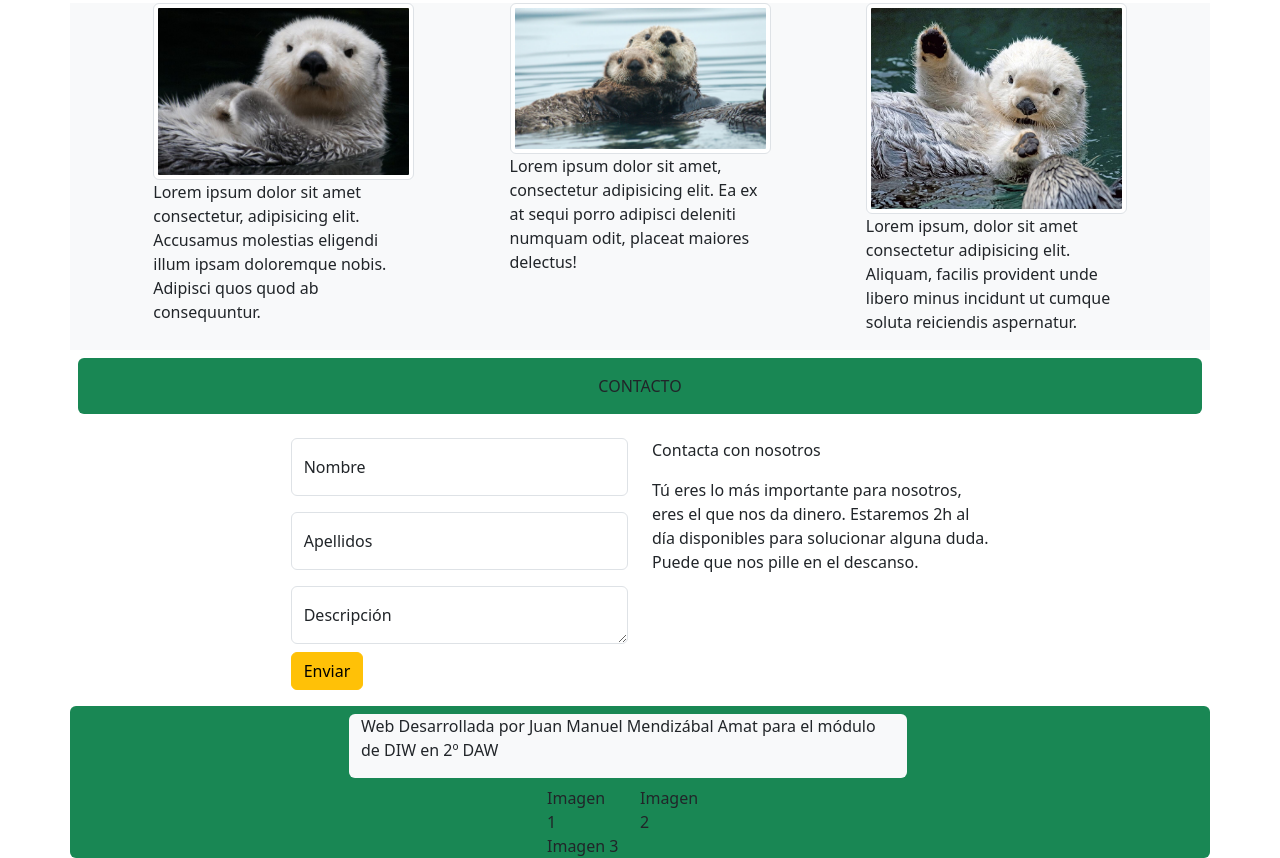
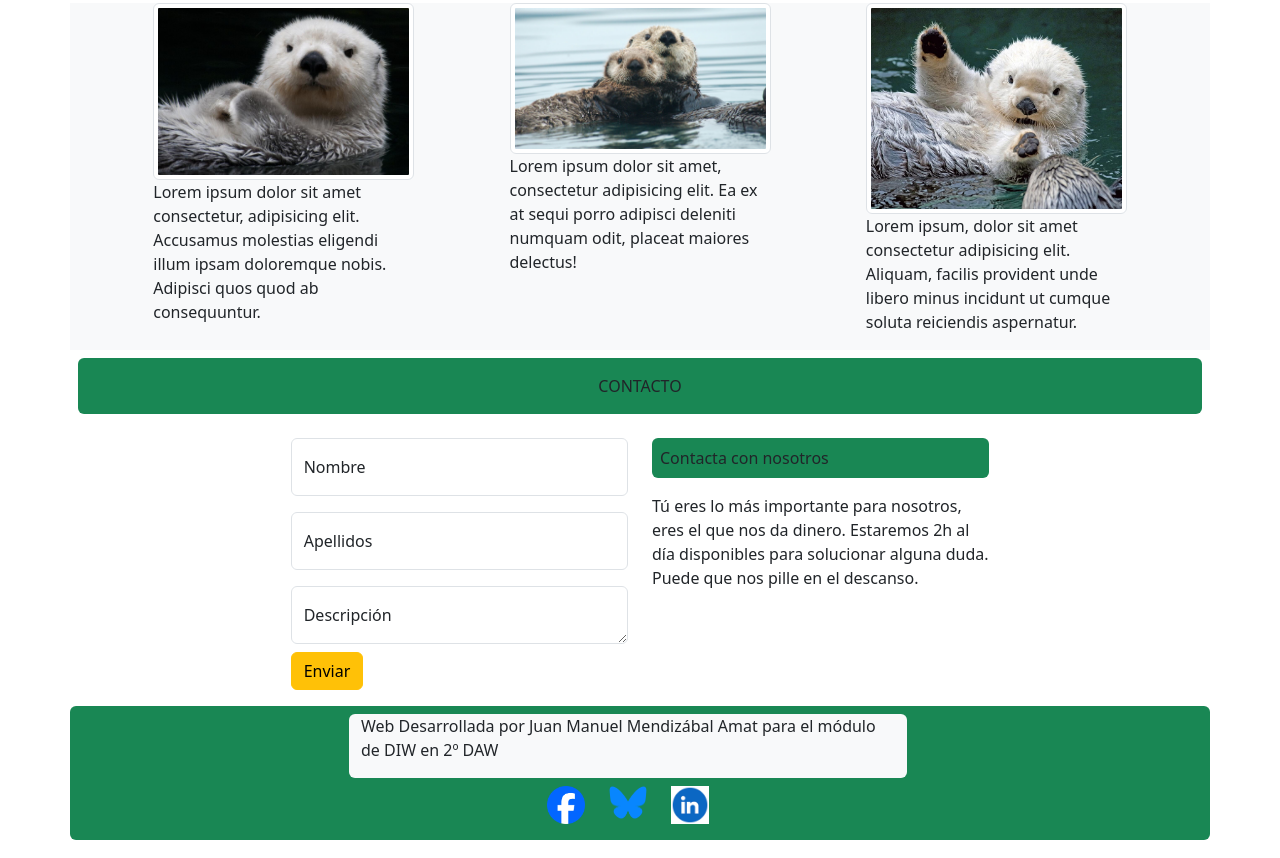
Before and after one commit to JMMendi/Practicas-Bootstrap, a plain HTML site: page proyectoBootstrapCompleto01/index.html in a window 1280 px wide. Shown: the part 795-1653 px from the top of the page. Drawn offline with nearby package versions, Linux system fonts and the light colour scheme.

Commit message:
Terminada la práctica de maquetación

```diff
--- a/proyectoBootstrapCompleto01/index.html
+++ b/proyectoBootstrapCompleto01/index.html
@@ -73,9 +73,9 @@
             <!-- El video + 4 imágenes -->
             <section class="row">
                 <article class="col-md-6">
-                    <figure>
-                        <img class="img-fluid img-thumbnail" src="media/hug-kiss.gif" alt="">
-                    </figure>
+                    <div class="embed-responsive-4by3 mt-5">
+                        <iframe width="560" height="315" class="embed-responsive-item" src="https://www.youtube.com/embed/SIWbjgPYcJY?si=FT1Ws_QQ4xDOz31e" title="YouTube video player" frameborder="0" allow="accelerometer; autoplay; clipboard-write; encrypted-media; gyroscope; picture-in-picture; web-share" referrerpolicy="strict-origin-when-cross-origin" allowfullscreen></iframe>
+                    </div>
                 </article>
                 <article class="col-md-6">
                     <div class="row">
@@ -148,7 +148,7 @@
             </section>
 
             <section class="row justify-content-center m-3">
-                <article class="col-sm-6 col-md-4 ">
+                <article class="col-sm-7 col-md-4 ">
                     <form action="#" method="POST">
                         <div class="form-floating mb-3">
                             <input type="text" class="form-control" id="floatingInput" placeholder="Nombre">
@@ -169,10 +169,10 @@
                         </div>
                     </form>
                 </article>
-                <article class="col-sm-6 col-md-4 ">
+                <article class="col-sm-7 col-md-4 ">
                     <div class="row">
                         <div class="col">
-                            <p>
+                            <p class="bg-success rounded p-2">
                                 Contacta con nosotros
                             </p>
                         </div>
@@ -198,14 +198,23 @@
                 <article class="row justify-content-center mt-2">
                     <div class="col-md-2 flex-nowrap">
                         <div class="row">
-                            <div class="col">
-                                Imagen 1
+                            <div class="col-4">
+                                <figure>
+                                    <img class="img-fluid" src="media/logoFacebook.png" class="" alt="">
+
+                                </figure>
                             </div>
-                            <div class="col">
-                                Imagen 2
+                            <div class="col-4">
+                                <figure>
+                                    <img class="img-fluid" src="media/logoBluesky.png" class="" alt="">
+
+                                </figure>
                             </div>
-                            <div class="col">
-                                Imagen 3
+                            <div class="col-4">
+                                <figure>
+                                    <img class="img-fluid" src="media/logoLinkedin.avif" class="" alt="">
+
+                                </figure>
                             </div>
                         </div>
                     </div>
```
Also changed, not shown: proyectoBootstrapCompleto01/media/logoBluesky.png (added), proyectoBootstrapCompleto01/media/logoFacebook.png (added), proyectoBootstrapCompleto01/media/logoLinkedin.avif (added).
